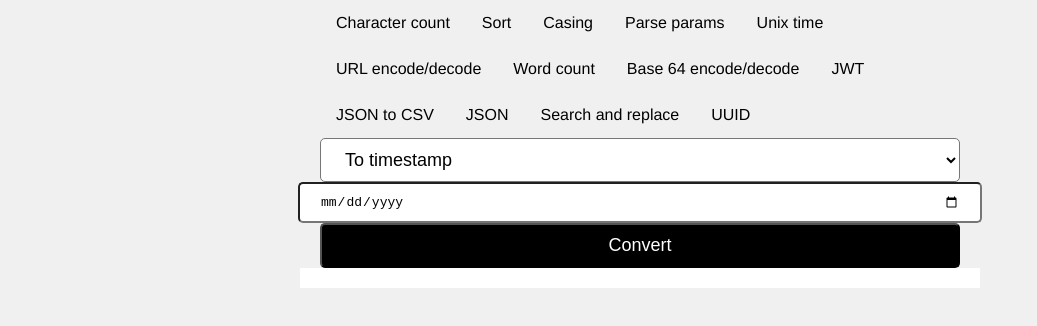
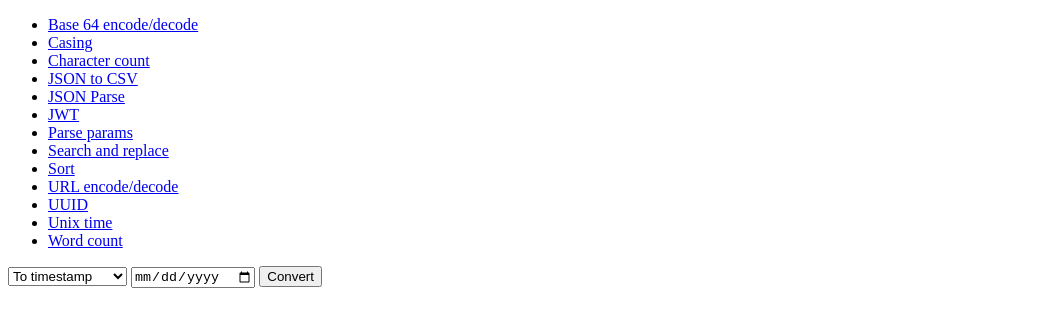
Before and after one commit to Briscoooe/tools, a plain HTML site: page pages/unix-time.html in a window 1280 px wide. Shown: the whole page, without its empty margins (0-1037 px from the left). Drawn offline with Linux system fonts and the light colour scheme.

Commit message:
working on templates

```diff
--- a/components/custom-header.js
+++ b/components/custom-header.js
@@ -7,19 +7,19 @@ class MyComponent extends HTMLElement {
   connectedCallback() {
     this.innerHTML = `
         <ul class="nav-list">
-            <li><a href="../pages/character-count.html">Character count</a></li>
+            <li><a href="../pages/base64.html">Base 64 encode/decode</a></li>
+            <li><a href="../pages/casing.html">Casing</a></li>
+            <li class="active"><a href="../pages/character-count.html">Character count</a></li>
+            <li><a href="../pages/json-to-csv.html">JSON to CSV</a></li>
+            <li><a href="../pages/json.html">JSON Parse</a></li>
+            <li><a href="../pages/jwt.html">JWT</a></li>
+            <li><a href="../pages/parse-params.html">Parse params</a></li>
+            <li><a href="../pages/sed.html">Search and replace</a></li>
             <li><a href="../pages/sort.html">Sort</a></li>
-            <li><a href="../pages/casing.html">Casing</a></li>
-            <li><a href="../pages/parse-params.html">Parse params</a></li>
+            <li><a href="../pages/url-encode-decode.html">URL encode/decode</a></li>
+            <li><a href="../pages/uuid.html">UUID</a></li>
             <li><a href="../pages/unix-time.html">Unix time</a></li>
-            <li><a href="../pages/url-encode-decode.html">URL encode/decode</a></li>
             <li><a href="../pages/word-count.html">Word count</a></li>
-            <li><a href="../pages/base64.html">Base 64 encode/decode</a></li>
-            <li><a href="../pages/jwt.html">JWT</a></li>
-            <li><a href="../pages/json-to-csv.html">JSON to CSV</a></li>
-            <li><a href="../pages/json.html">JSON</a></li>
-            <li><a href="../pages/sed.html">Search and replace</a></li>
-            <li><a href="../pages/uuid.html">UUID</a></li>
         <ul>
     `;
   }
--- a/index.css
+++ b/index.css
@@ -3,80 +3,91 @@
         height: 100%;
     }
 
-    body {
-        width: 50%;
-        display: flex;
-        margin: auto;
-        flex-direction: column;
-        justify-content: start;
-        align-items: center;
-        font-family: Helvetica, sans-serif;
-        background-color: #f0f0f0;
-    }
-    a, a:visited, a:hover, a:active {
-        color: inherit;
-    }
-    .nav-list {
-        list-style-type: none;
-        margin: 0;
-        padding: 0;
-        overflow: hidden;
-    }
-    .nav-list li {
-        float: left;
-    }
-    .nav-list li a {
-        display: block;
-        text-align: center;
-        padding: 14px 16px;
-        text-decoration: none;
-    }
-    textarea {
-        width: 100%;
-        height: 4em;
-        border-radius: 5px;
-        padding: 10px 20px;
-        font-family: monospace;
-    }
-    input {
-        width: 100%;
-        border-radius: 5px;
-        padding: 10px 20px;
-        font-size: medium;
-        margin: 0;
-        font-family: monospace;
-    }
-    button {
-        width: 100%;
-        border-radius: 5px;
-        padding: 10px 20px;
-        font-size: large;
-        background-color: black;
-        color: white;
-    }
-    select {
-        width: 100%;
-        border-radius: 5px;
-        padding: 10px 20px;
-        font-size: large;
-        background-color: white;
-        color: black;
-    }
-    table {
-        width: 100%;
-        font-size: large;
-        background-color: white;
-        color: black;
-    }
-    #result {
-        cursor: pointer;
-        font-size: larger;
-        background: white;
-        word-wrap: anywhere;
-        width: 100%;
-        padding: 10px 20px;
-    }
-    #result:hover {
-        background: #f0f0f0;
-    }
+    /*body {*/
+    /*    width: 80%;*/
+    /*    display: flex;*/
+    /*    margin: auto;*/
+    /*    flex-direction: column;*/
+    /*    justify-content: start;*/
+    /*    align-items: center;*/
+    /*    font-family: Helvetica, sans-serif;*/
+    /*}*/
+    /*a, a:visited, a:hover, a:active {*/
+    /*    color: inherit;*/
+    /*}*/
+    /*.nav-list {*/
+    /*    list-style-type: none;*/
+    /*    margin: 0 0 10px 0;*/
+    /*    padding: 0 0 10px 0;*/
+    /*    overflow: hidden;*/
+    /*    border-bottom: 2px solid gray;*/
+    /*}*/
+    /*.nav-list li {*/
+    /*    float: left;*/
+    /*    margin: 2px;*/
+    /*    background-color: #f0f0f0;*/
+    /*    border-radius: 6px;*/
+    /*}*/
+    /*.nav-list li.active {*/
+    /*    background: lightblue;*/
+    /*    font-weight: bold;*/
+    /*}*/
+    /*.nav-list li:hover {*/
+    /*    background-color: darkgray;*/
+    /*}*/
+    /*.nav-list li a {*/
+    /*    display: block;*/
+    /*    text-align: center;*/
+    /*    padding: 14px 16px;*/
+    /*    text-decoration: none;*/
+    /*}*/
+    /*textarea {*/
+    /*    width: 100%;*/
+    /*    height: 4em;*/
+    /*    border-radius: 5px;*/
+    /*    padding: 10px 20px;*/
+    /*    margin: 10px 20px;*/
+    /*    font-family: monospace;*/
+    /*}*/
+    /*input {*/
+    /*    width: 100%;*/
+    /*    border-radius: 5px;*/
+    /*    padding: 10px 20px;*/
+    /*    font-size: medium;*/
+    /*    margin: 0;*/
+    /*    font-family: monospace;*/
+    /*}*/
+    /*button {*/
+    /*    width: 100%;*/
+    /*    border-radius: 5px;*/
+    /*    padding: 10px 20px;*/
+    /*    font-size: large;*/
+    /*    background-color: black;*/
+    /*    color: white;*/
+    /*}*/
+    /*select {*/
+    /*    width: 100%;*/
+    /*    border-radius: 5px;*/
+    /*    padding: 10px 20px;*/
+    /*    font-size: large;*/
+    /*    background-color: white;*/
+    /*    color: black;*/
+    /*}*/
+    /*table {*/
+    /*    width: 100%;*/
+    /*    font-size: large;*/
+    /*    background-color: white;*/
+    /*    color: black;*/
+    /*}*/
+    /*#result {*/
+    /*    cursor: pointer;*/
+    /*    font-size: larger;*/
+    /*    background: white;*/
+    /*    word-wrap: anywhere;*/
+    /*    width: 100%;*/
+    /*    padding: 10px 20px;*/
+    /*}*/
+    /*#result:hover {*/
+    /*    background: #f0f0f0;*/
+    /*}*/
 }
```
Also changed, not shown: index.html (+13 -1 lines), index.js (added, +8 -0 lines).
